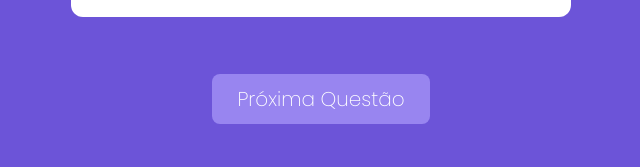
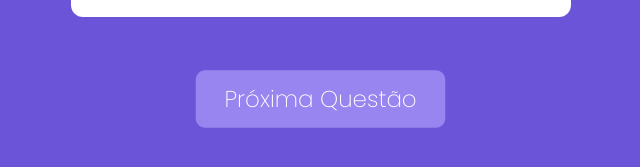
Before and after one commit to brunocrez/cna-quiz, a Next.js app: page / in a window 1280 px wide. In both pictures the pointer is over the button "Próxima Questão". Shown: the part 627-794 px from the top of the page, without its empty margins (319-959 px from the left). Built offline with nearby package versions, Linux system fonts and the light colour scheme.

Commit message:
adding more styles to button

```diff
--- a/styles/Button.module.css
+++ b/styles/Button.module.css
@@ -7,4 +7,10 @@
   padding: 10px 25px;
   font-size: 1.25rem;
   margin-top: 45px;
+  cursor: pointer;
+  transition: all 200ms ease-in-out;
 }
+
+.button:hover {
+  transform: scale(1.15);
+}
```
